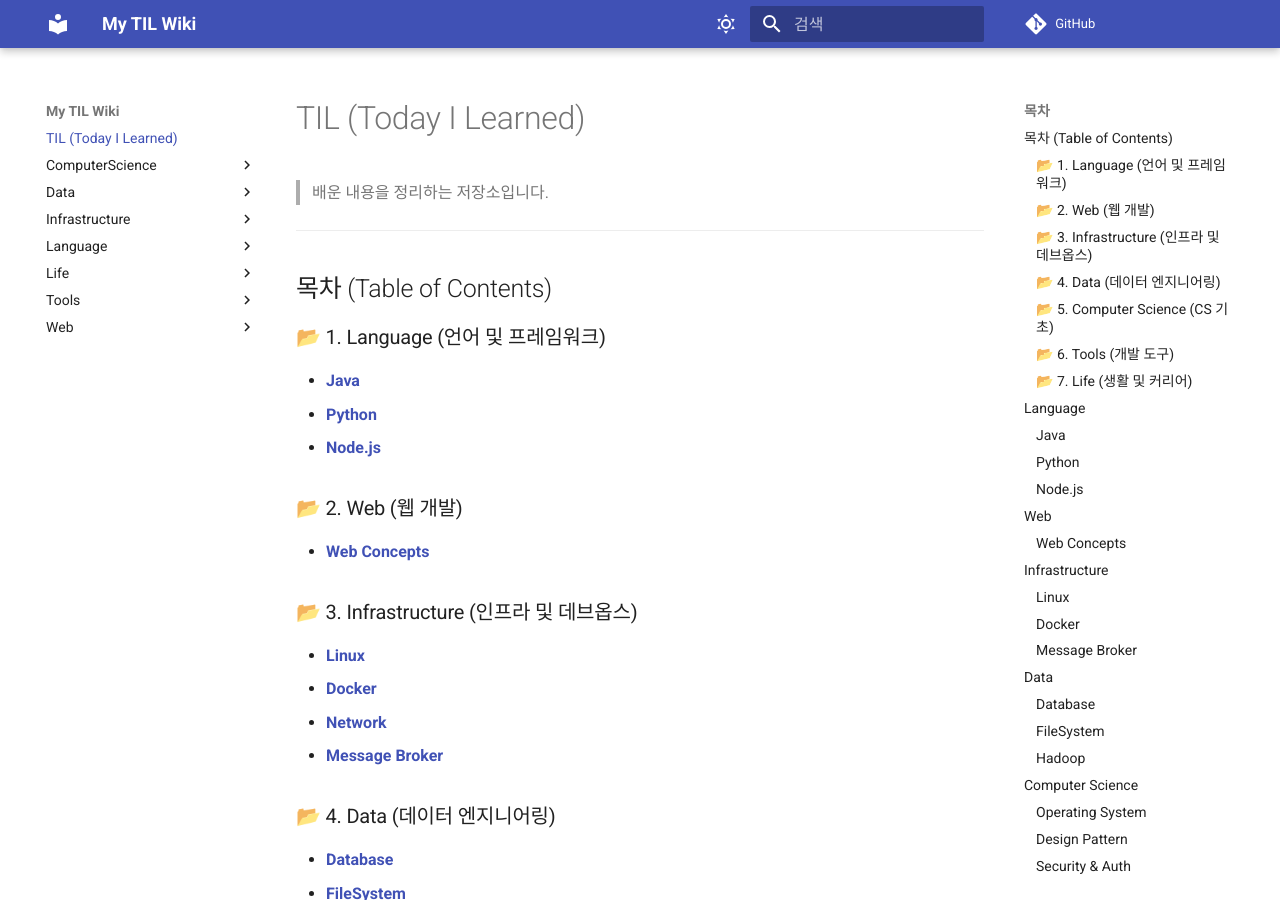
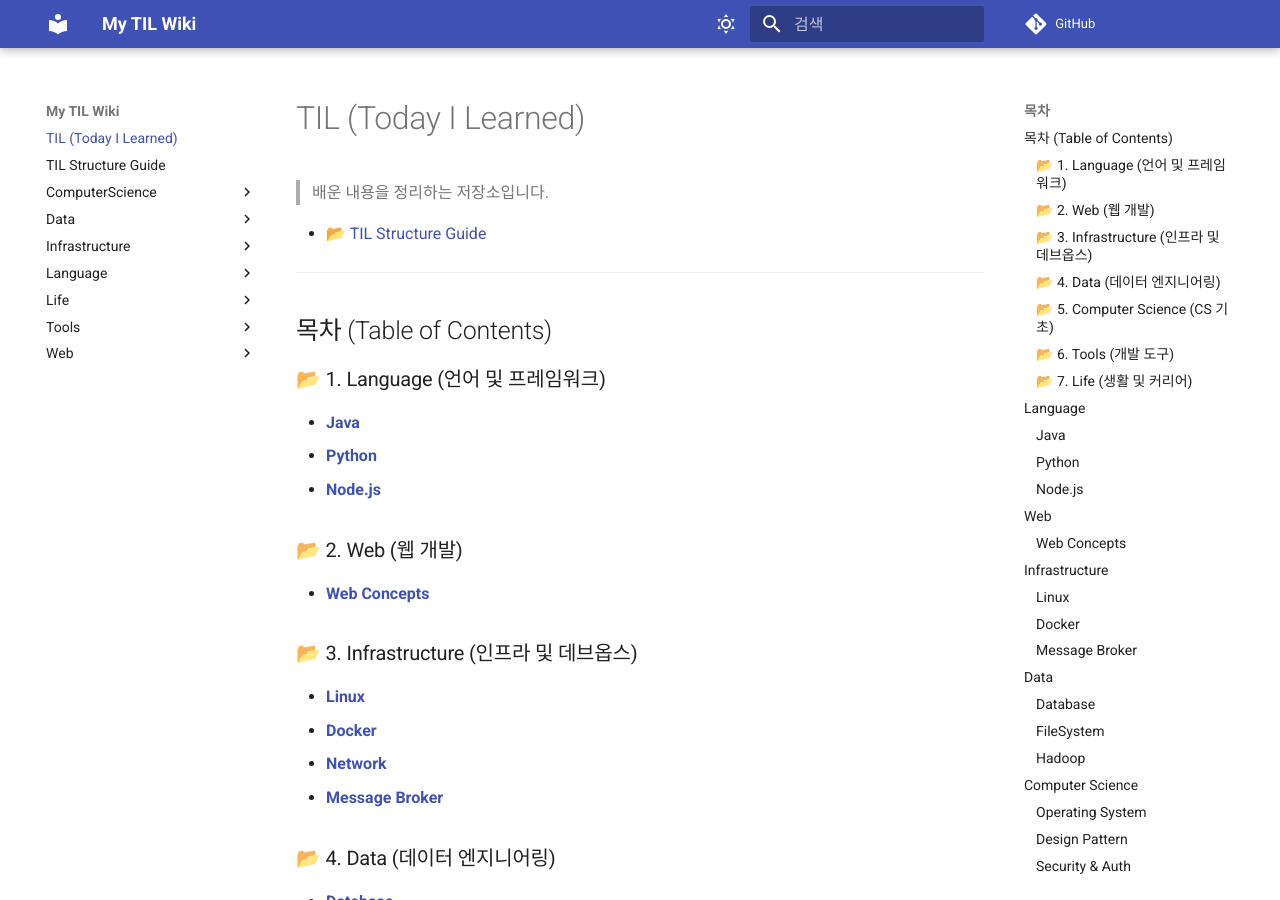
Before and after one commit to DevDooly/TIL, an MkDocs documentation site: the page built from docs/index.md, in a window 1280 px wide and 900 px high. Built offline with MkDocs 1.6.1 and Material for MkDocs 9.7.7, drawn with Linux system fonts in a browser that asks for light colours; comment, search, counter and statistics services are not loaded.

Commit message:
Move TIL Structure Guide to root and update index

```diff
--- a/docs/index.md
+++ b/docs/index.md
@@ -1,5 +1,7 @@
 # TIL (Today I Learned)
 > 배운 내용을 정리하는 저장소입니다.
+
+* [📂 TIL Structure Guide](TIL_Structure_Guide.md)
 
 ---
 
```
Also changed, not shown: docs/TIL_Structure_Guide.md (renamed from docs/ComputerScience/Architecture/TIL_Structure_Guide.md).
